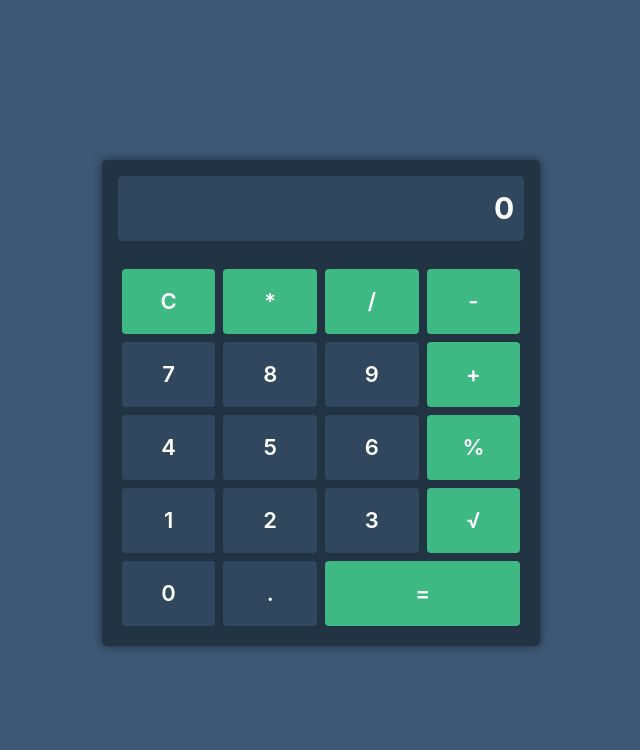
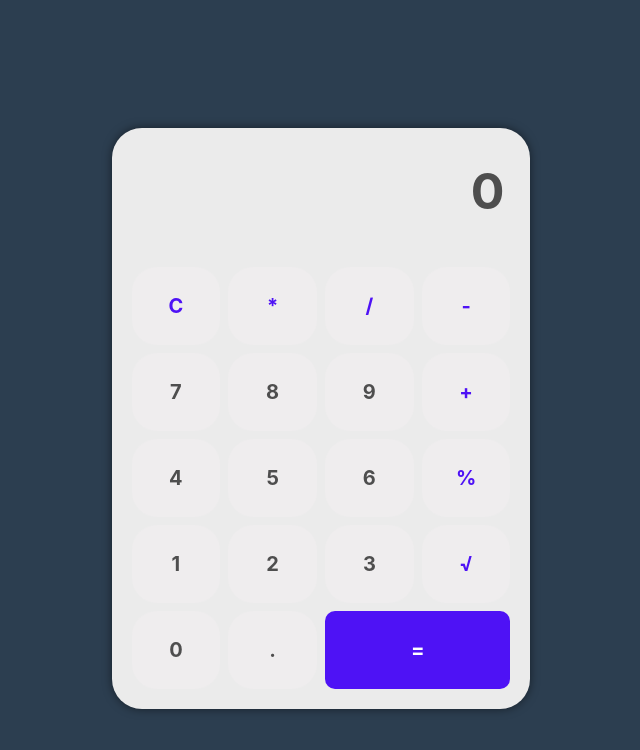
Before and after one commit to alikhan40310/Calculator-App-in-Vue-JS, a Vue app: page / in a window 1280 px wide. Shown: the top 750 px of the page, without its empty margins (319-959 px from the left). Built offline with nearby package versions, Linux system fonts and the light colour scheme.

Commit message:
changes UI in light mode

```diff
--- a/src/assets/base.css
+++ b/src/assets/base.css
@@ -1,55 +1,37 @@
 /* color palette from <https://github.com/vuejs/theme> */
 :root {
-  --vt-c-white: #ffffff;
-  --vt-c-white-soft: #f8f8f8;
-  --vt-c-white-mute: #f2f2f2;
-
-  --vt-c-black: #181818;
-  --vt-c-black-soft: #222222;
-  --vt-c-black-mute: #282828;
-
-  --vt-c-indigo: #2c3e50;
-
-  --vt-c-divider-light-1: rgba(60, 60, 60, 0.29);
-  --vt-c-divider-light-2: rgba(60, 60, 60, 0.12);
-  --vt-c-divider-dark-1: rgba(84, 84, 84, 0.65);
-  --vt-c-divider-dark-2: rgba(84, 84, 84, 0.48);
-
-  --vt-c-text-light-1: var(--vt-c-indigo);
-  --vt-c-text-light-2: rgba(60, 60, 60, 0.66);
-  --vt-c-text-dark-1: var(--vt-c-white);
-  --vt-c-text-dark-2: rgba(235, 235, 235, 0.64);
+  --bg-color: #2c3e50;
+  --calcalulator-bg-color: #ebebeb;
+  --btn-color: #efedee;
+  --text-color: rgb(78, 78, 78);
+  --inside-color: rgb(78, 78, 78);
+  --hover-color: #4e12f5;
+  --hover-text-color: #fff;
+  --text-orange: #4e12f5;
+  --equal-btn: #4e12f5;
 }
 
-/* semantic color variables for this project */
-:root {
-  --color-background: var(--vt-c-white);
-  --color-background-soft: var(--vt-c-white-soft);
-  --color-background-mute: var(--vt-c-white-mute);
-
-  --color-border: var(--vt-c-divider-light-2);
-  --color-border-hover: var(--vt-c-divider-light-1);
-
-  --color-heading: var(--vt-c-text-light-1);
-  --color-text: var(--vt-c-text-light-1);
-
-  --section-gap: 160px;
+@media (prefers-color-scheme: light) {
+  .bg-vue-dark{
+    box-shadow: 0px 0px 10px transparent;
+  }
 }
-
 @media (prefers-color-scheme: dark) {
   :root {
-    --color-background: var(--vt-c-black);
-    --color-background-soft: var(--vt-c-black-soft);
-    --color-background-mute: var(--vt-c-black-mute);
-
-    --color-border: var(--vt-c-divider-dark-2);
-    --color-border-hover: var(--vt-c-divider-dark-1);
-
-    --color-heading: var(--vt-c-text-dark-1);
-    --color-text: var(--vt-c-text-dark-2);
+    --bg-color: #ffb47c;
+    --calcalulator-bg-color: #234;
+    --btn-color: #223949;
+    --text-color:#fff;
+    --inside-color: #fff;
+    --hover-color: #f88238;
+    --hover-text-color: #fff;
+    --text-orange: #f88238;
+    --equal-btn: #f88238;
   }
 }
-
+@media screen and (max-width:991px){
+  .content{margin-top: 3rem;}
+}
 *,
 *::before,
 *::after {
@@ -61,7 +43,7 @@
 
 body {
   color: #fff;
-  background: #3d5875;
+  background: var(--bg-color);
   transition:  color 0.5s, background-color 0.5s;
   font-family: Inter, -apple-system, BlinkMacSystemFont, 'Segoe UI', Roboto, Oxygen, Ubuntu,
     Cantarell, 'Fira Sans', 'Droid Sans', 'Helvetica Neue', sans-serif;
@@ -70,3 +52,9 @@ body {
   -webkit-font-smoothing: antialiased;
   -moz-osx-font-smoothing: grayscale;
 }
+.content{
+  background: var(--calcalulator-bg-color);
+}
+.fonts{font-weight: bold;}
+.cusmar{padding-bottom: 100px;}
+.themecolor{background-color: var(--equal-btn);}
--- a/src/components/CalculatorApp.vue
+++ b/src/components/CalculatorApp.vue
@@ -1,3 +1,66 @@
+
+<style>
+
+.items {
+  display: flex;
+  justify-content: center;
+  align-items: center;
+  flex-direction: column;
+  width: 100%;
+  padding-bottom: 12%;
+}
+.content {
+  background: #234;
+  width: auto;
+  border-radius: 30px;
+  text-align: right;
+  font-weight: bold;
+  font-size: 30px;
+  height: 100%;
+  box-shadow: 0px 0px 10px rgba(0, 0, 0, 0.5);
+  margin-top: 8rem;
+  padding-bottom: 20%;
+}
+.main-bg {
+  background: transparent;
+  padding: 10px;
+  border-radius: 5px;
+  font-weight: bold;
+  color: var(--inside-color);
+  font-size: 50px;
+  margin-bottom: 10px;
+}
+.bg-vue-dark{
+    background: #223341;
+    box-shadow: 0px 0px 10px rgba(0, 0, 0, 0.2);
+}
+.hover-class{transition: all .5s ease;}
+.hover-class:hover{
+    cursor: pointer;
+    background: var(--hover-color);
+    transition: all 0.5s ease;
+    color: var(--hover-text-color);
+}
+.fonts{
+    font-weight: 600;
+    border-radius: 25px;
+    color: var(--text-color);
+}
+.text-orange{
+    /* background: #3fb984; */
+    color: var(--text-orange);
+}
+.bg-vue-dark{
+  background: var(--btn-color);
+}
+.bg-vue-orange{
+  background-color: #f88238;
+  color: #fff;
+    border-radius: 10px;
+
+}
+</style>
+
 
 <script>
 export default {
@@ -36,6 +99,9 @@ export default {
           if (!isNaN(n) || n === ".") {
               this.calculatorValue +=n + '';
           }
+          // when user enter the value, the length of the value is less then 12
+
+
         //   clear value
         if (n === "C") {
             this.calculatorValue = "";
@@ -53,7 +119,6 @@ export default {
             if(n === '√'){
                 this.calculatorValue = Math.sqrt(this.previousCalculatorValue);
             }
-
         }
         // calculate value
         if (n === "=") {
@@ -62,6 +127,7 @@ export default {
             this.previousCalculatorValue = '';
             this.operator = null;
         }
+
       },
   }
 };
@@ -75,9 +141,9 @@ export default {
           {{ calculatorValue || 0 }}
         </div>
         <div class="d-flex flex-wrap mt-4">
-          <div class="col-3 " :class="{'col-6': ['='].includes(n)}" v-for="n in calculatorElement" :key="n">
-            <div class="fonts lead text-white text-center m-1 py-3 bg-vue-dark rounded hover-class"
-            :class="{'bg-vue-green': ['C','√', '*','/','-','+','%', '='].includes(n)}"
+          <div class="col-3 " :class="{'col-6 ': ['='].includes(n)}" v-for="n in calculatorElement" :key="n">
+            <div class="fonts lead text-center m-1 py-4 bg-vue-dark  hover-class"
+            :class="{'text-orange ': ['C','√', '*','/','-','+','%', '='].includes(n)},[ {'bg-vue-orange themecolor': ['='].includes(n)}]"
             @click="action(n)">
                 {{ n }}
             </div>
@@ -87,48 +153,3 @@ export default {
     </div>
   </div>
 </template>
-
-<style scoped>
-
-.items {
-  display: flex;
-  justify-content: center;
-  align-items: center;
-  flex-direction: column;
-  width: 100%;
-
-}
-.content {
-  background: #234;
-  width: auto;
-  border-radius: 5px;
-  margin-top: 10rem;
-  text-align: right;
-  font-weight: bold;
-  font-size: 30px;
-  height: 100%;
-  box-shadow: 0px 0px 10px rgba(0, 0, 0, 0.5);
-}
-.main-bg {
-  background: #31475e;
-  padding: 10px;
-  border-radius: 5px;
-  font-weight: bold;
-}
-.bg-vue-dark{
-    background: #31475e;
-}
-.hover-class{transition: all 0.5s;}
-.hover-class:hover{
-    cursor: pointer;
-    background: #3d5875;
-    transition: all 0.5s;
-}
-.bg-vue-green{
-    background: #3fb984;
-}
-.fonts{
-    font-size: 22px;
-    font-weight: 600;
-}
-</style>
```
